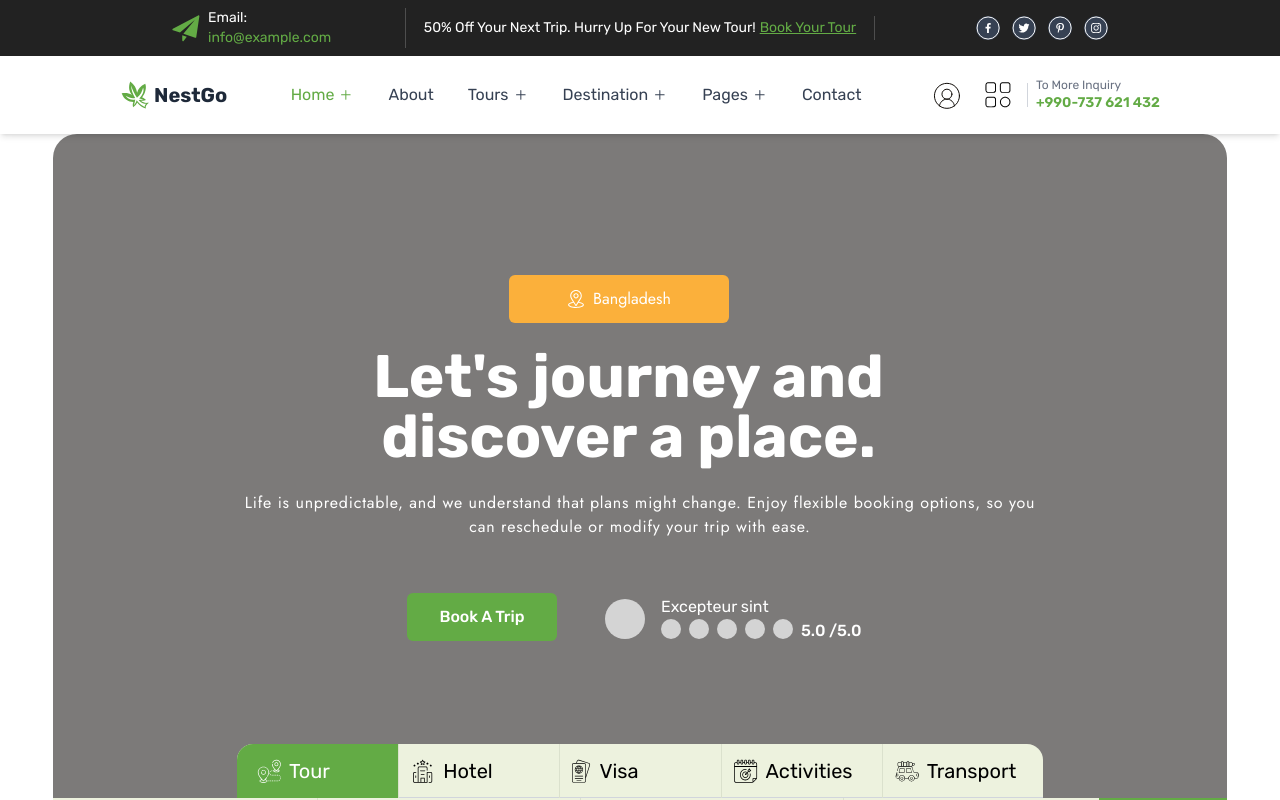
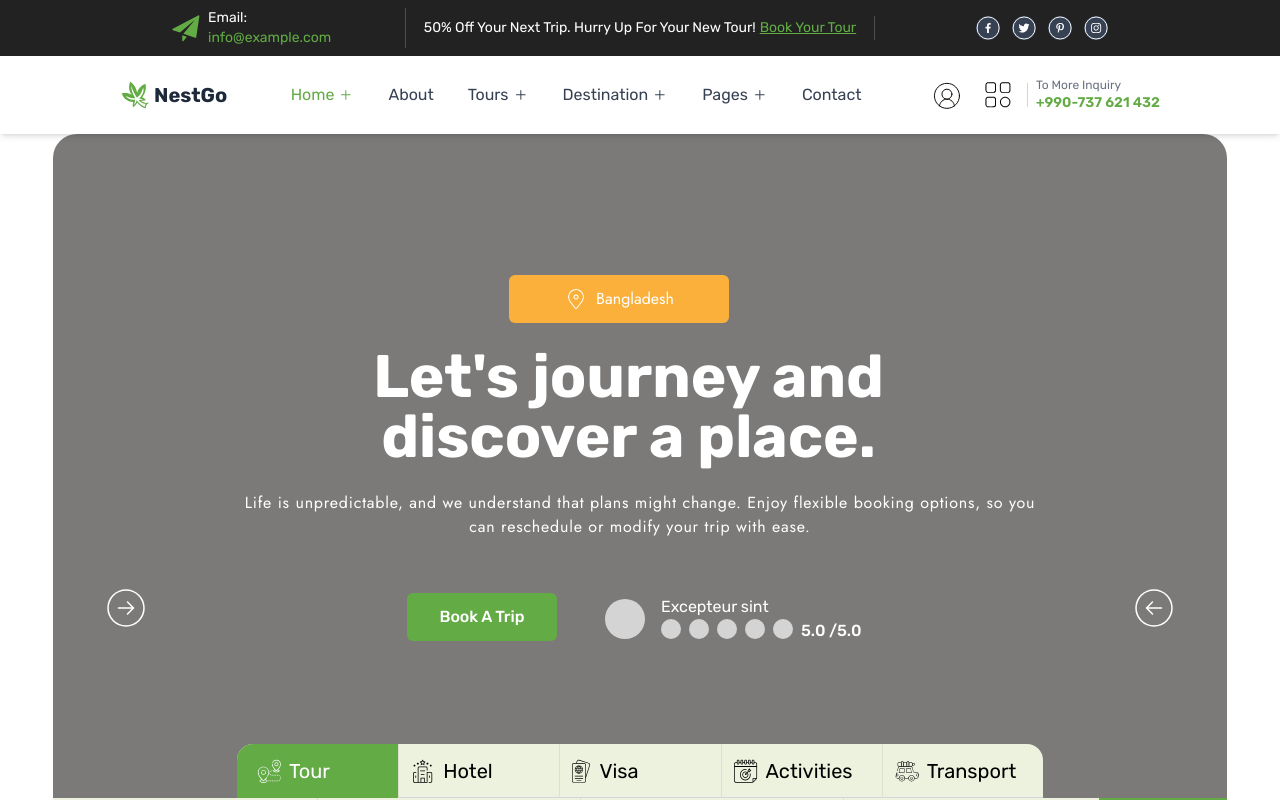
Before and after one commit to Shabbir404/next_go, a React (Vite) app: page / in a window 1280 px wide. Shown: the top 800 px of the page. Built offline with nearby package versions, Linux system fonts and the light colour scheme.

Commit message:
slider image changing arrows

```diff
--- a/Components/Home.jsx
+++ b/Components/Home.jsx
@@ -4,7 +4,9 @@ import travelAPng from '../src/assets/travel-agency.png'
 import { CiLocationOn } from "react-icons/ci";
 import { FaRegClock } from "react-icons/fa";
 import { MdOutlineKeyboardArrowDown } from "react-icons/md";
-
+import { PiArrowCircleRightThin } from "react-icons/pi";
+import { PiArrowCircleLeftThin } from "react-icons/pi";
+import SecondLayer from '../Home_Layers/SecondLayer';
 
 
 const TypewriterEffect = ({ text, speed = 100 }) => {
@@ -30,14 +32,16 @@ const Home = () => {
     return (
         <div>
             <div className="w-11/12 mx-auto">
-                <div className="bg-[#7C7A79] rounded-t-3xl  md:h-[703px] w-full">
+                <div className="bg-[#7C7A79] rounded-t-3xl relative md:h-[703px] w-full">
+                    <div className='w-11/12 mx-auto hidden  md:flex justify-between absolute
+                     md:top-[450px] left-0 right-0 z-10'>
+                        <PiArrowCircleRightThin className='text-5xl text-white'></PiArrowCircleRightThin>
+                        <PiArrowCircleLeftThin className='text-5xl  text-white'></PiArrowCircleLeftThin>
+                    </div>
                     <div className="flex justify-center items-center md:min-h-[650px]  min-h-screen">
                         <div className="px-4 max-w-full md:max-w-none">
                             <div className='flex gap-2 mx-auto md:ml-[278px] items-center justify-center bg-[#FBB03B] w-[220px] h-[48px] rounded-md'>
-                                <svg width="18" height="20" viewBox="0 0 18 20" fill="none" xmlns="http://www.w3.org/2000/svg">
-                                    <path d="M12.005 12.8928C13.9204 9.88722 13.6796 10.2622 13.7348 10.1838C14.4322 9.20023 14.8008 8.04257 14.8008 6.83594C14.8008 3.63602 12.2041 1 9 1C5.80634 1 3.19922 3.63081 3.19922 6.83594C3.19922 8.0418 3.57553 9.22976 4.29574 10.2266L5.99491 12.8929C4.17822 13.172 1.08984 14.004 1.08984 15.8359C1.08984 16.5037 1.52571 17.4554 3.60218 18.197C5.05209 18.7148 6.96906 19 9 19C12.7978 19 16.9102 17.9287 16.9102 15.8359C16.9102 14.0037 13.8254 13.1726 12.005 12.8928ZM5.17672 9.6465C5.17093 9.63744 5.16487 9.62856 5.15855 9.61985C4.55924 8.79537 4.25391 7.81824 4.25391 6.83594C4.25391 4.19859 6.37755 2.05469 9 2.05469C11.617 2.05469 13.7461 4.19954 13.7461 6.83594C13.7461 7.81982 13.4465 8.7638 12.8796 9.56656C12.8288 9.63357 13.0939 9.22182 9 15.6457L5.17672 9.6465ZM9 17.9453C4.85177 17.9453 2.14453 16.726 2.14453 15.8359C2.14453 15.2377 3.53559 14.2541 6.61809 13.8707L8.55527 16.9104C8.60291 16.9852 8.66863 17.0467 8.74636 17.0893C8.82408 17.132 8.91131 17.1543 8.99996 17.1543C9.08862 17.1543 9.17584 17.132 9.25357 17.0893C9.3313 17.0467 9.39702 16.9852 9.44466 16.9104L11.3818 13.8707C14.4644 14.2541 15.8555 15.2377 15.8555 15.8359C15.8555 16.7184 13.1726 17.9453 9 17.9453Z" fill="white" />
-                                    <path d="M9 4.19922C7.54611 4.19922 6.36328 5.38205 6.36328 6.83594C6.36328 8.28982 7.54611 9.47266 9 9.47266C10.4539 9.47266 11.6367 8.28982 11.6367 6.83594C11.6367 5.38205 10.4539 4.19922 9 4.19922ZM9 8.41797C8.12767 8.41797 7.41797 7.70827 7.41797 6.83594C7.41797 5.96361 8.12767 5.25391 9 5.25391C9.87233 5.25391 10.582 5.96361 10.582 6.83594C10.582 7.70827 9.87233 8.41797 9 8.41797Z" fill="white" />
-                                </svg>
+                                <CiLocationOn className='text-2xl text-white flex-shrink-0' />
                                 <p className='jost text-white'>Bangladesh</p>
                             </div>
 
@@ -78,7 +82,6 @@ const Home = () => {
                             </div>
                         </div>
                     </div>
-
                     <div className='flex justify-center -mt-28  md:-mt-10 '>
                         <div className='w-[806px] border-b border-gray-300 rounded-t-2xl h-[54px] bg-[#EDF2DE]'>
                             <div className='grid grid-cols-1 md:grid-cols-5 '>
@@ -136,7 +139,6 @@ const Home = () => {
                             </div>
                         </div>
                     </div>
-
                     <div className='bg-[#EDF2DE] rounded-b-3xl md:-mt-0 mt-60'>
                         <div className='flex flex-col md:flex-row'>
                             <div className=' md:w-auto flex-grow'>
@@ -191,9 +193,9 @@ const Home = () => {
                             </button>
                         </div>
                     </div>
-
                 </div>
             </div>
+            <SecondLayer></SecondLayer>
         </div>
     );
 };
--- /dev/null
+++ b/Home_Layers/SecondLayer.jsx
@@ -0,0 +1,10 @@
+
+const SecondLayer = () => {
+    return (
+        <div>
+
+        </div>
+    );
+};
+
+export default SecondLayer;
```
Also changed, not shown: Components/text.jsx (added), Layers/SecondLayer.jsx (deleted).
